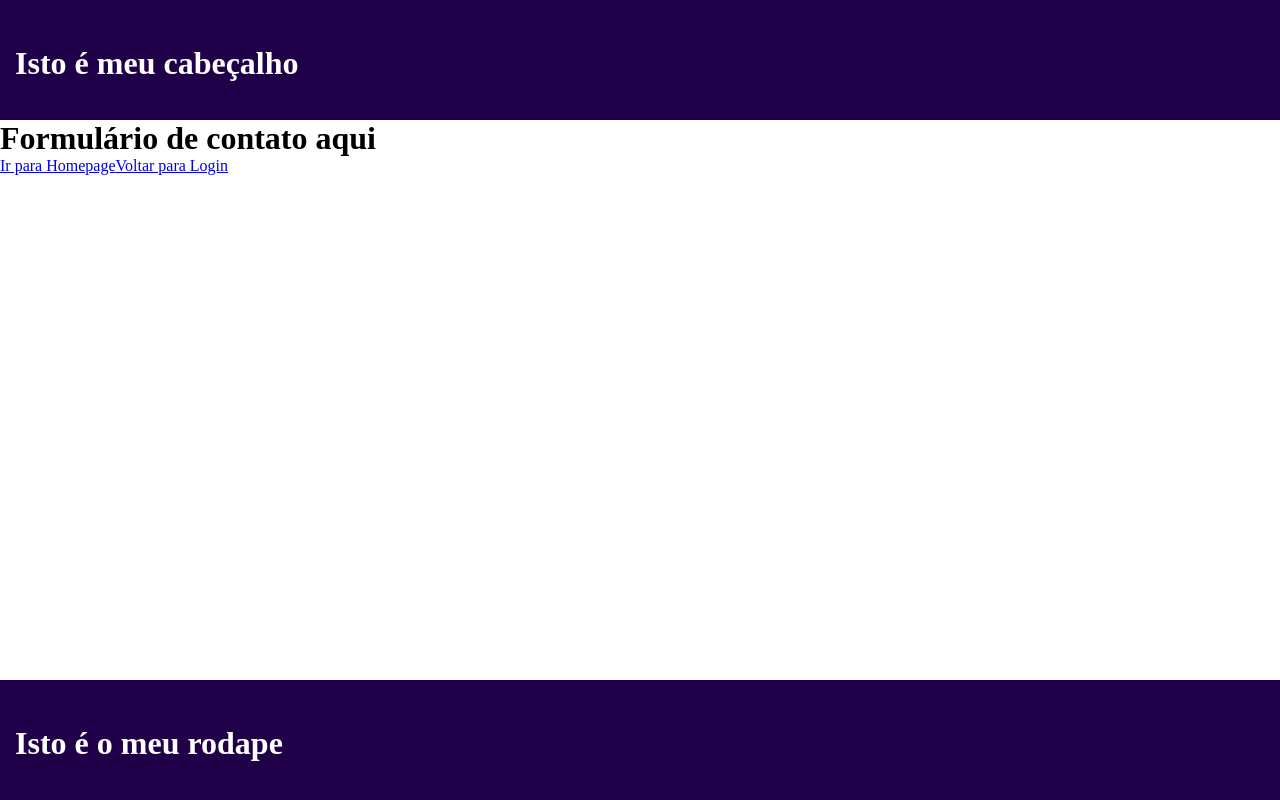
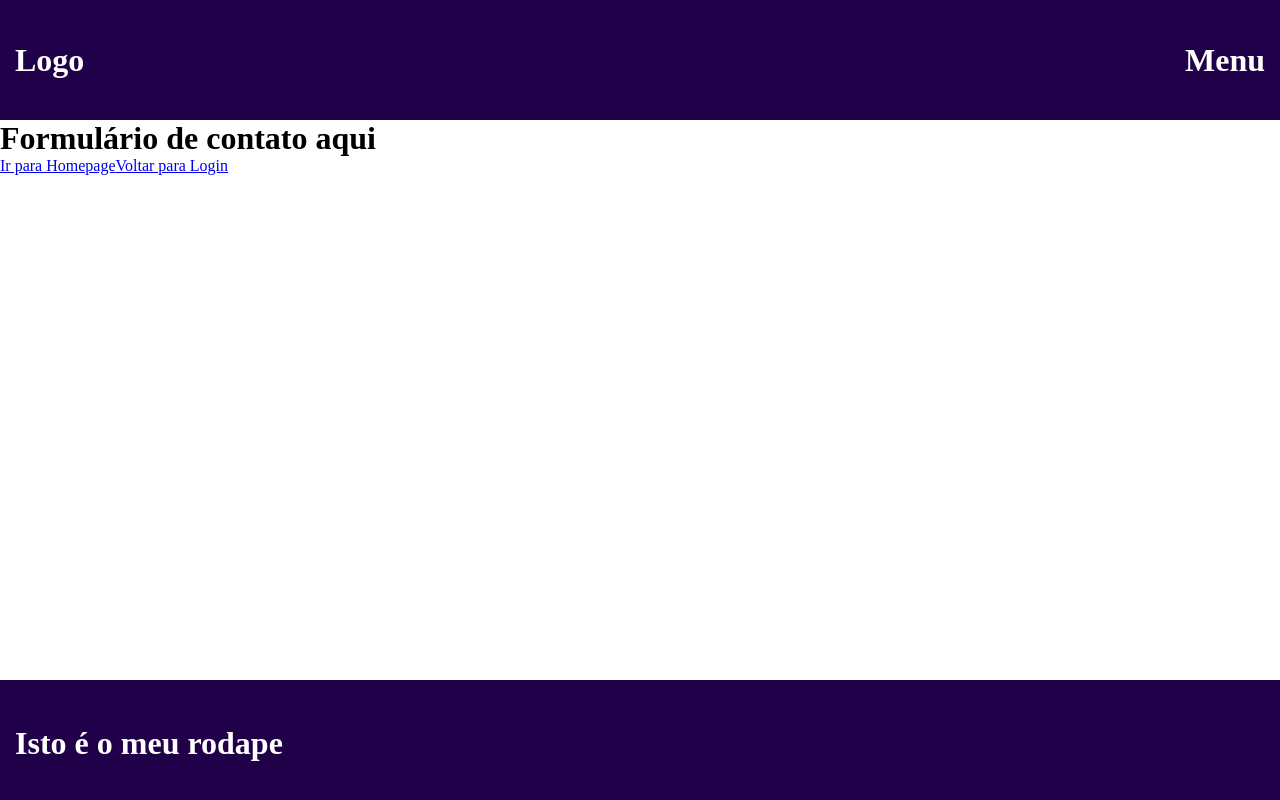
Before and after one commit to viniciuscaol/projeto-final-scdocker, a React (Vite) app: page /contato in a window 1280 px wide. Built offline with nearby package versions, Linux system fonts and the light colour scheme.

Commit message:
componente cabeçalho finalizado

```diff
--- a/package.json
+++ b/package.json
@@ -12,7 +12,8 @@
   "dependencies": {
     "react": "^18.2.0",
     "react-dom": "^18.2.0",
-    "react-router-dom": "^6.21.3"
+    "react-router-dom": "^6.21.3",
+    "styled-components": "^6.1.8"
   },
   "devDependencies": {
     "@types/react": "^18.2.43",
--- a/src/components/Cabecalho/cabecalho.jsx
+++ b/src/components/Cabecalho/cabecalho.jsx
@@ -1,8 +1,25 @@
+import styled from "styled-components";
+
+import Logo from "../Logo/logo";
+import Menu from "../Menu/menu";
+
+const CabecalhoContainer = styled.div`
+    width: 100%;
+    height: 120px;
+    display: flex;
+    justify-content: space-between;
+    align-items: center;
+    padding: 0 15px;
+    background-color: #1F0049;
+    color: #FFFFFF;
+`
+
 function Cabecalho() {
     return (
-        <div className="cabecalho">
-            <h1>Isto é meu cabeçalho</h1>
-        </div>
+        <CabecalhoContainer>
+            <Logo />
+            <Menu />
+        </CabecalhoContainer>
     )
 }
 
--- /dev/null
+++ b/src/components/Logo/logo.jsx
@@ -0,0 +1,6 @@
+function Logo() {
+    return (
+            <h1>Logo</h1>
+    )
+}
+export default Logo
--- /dev/null
+++ b/src/components/Menu/menu.jsx
@@ -0,0 +1,6 @@
+function Menu() {
+    return (
+            <h1>Menu</h1>
+    )
+}
+export default Menu
--- a/src/index.css
+++ b/src/index.css
@@ -2,15 +2,6 @@
     margin: 0;
     padding: 0;
     box-sizing: border-box;
-}
-
-.cabecalho {
-   width: 100%;
-   padding-top: 45px;
-   padding-left: 15px;
-   height: 120px;
-   background-color: #1F0049;
-   color: #FFFFFF;
 }
 
 .conteudo {
```
Also changed, not shown: 1 other file (tests, documents, lock files or other folders).
